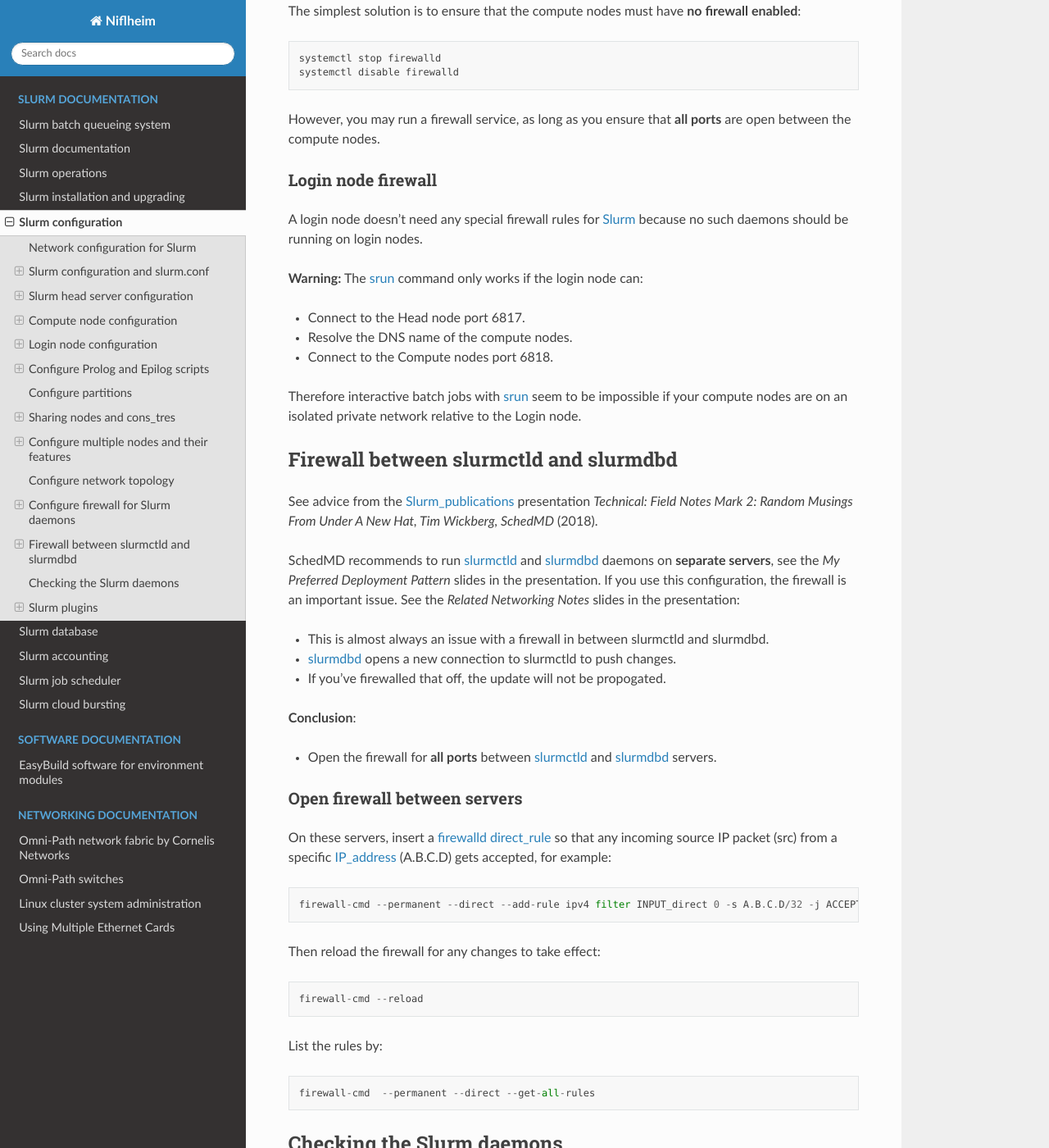
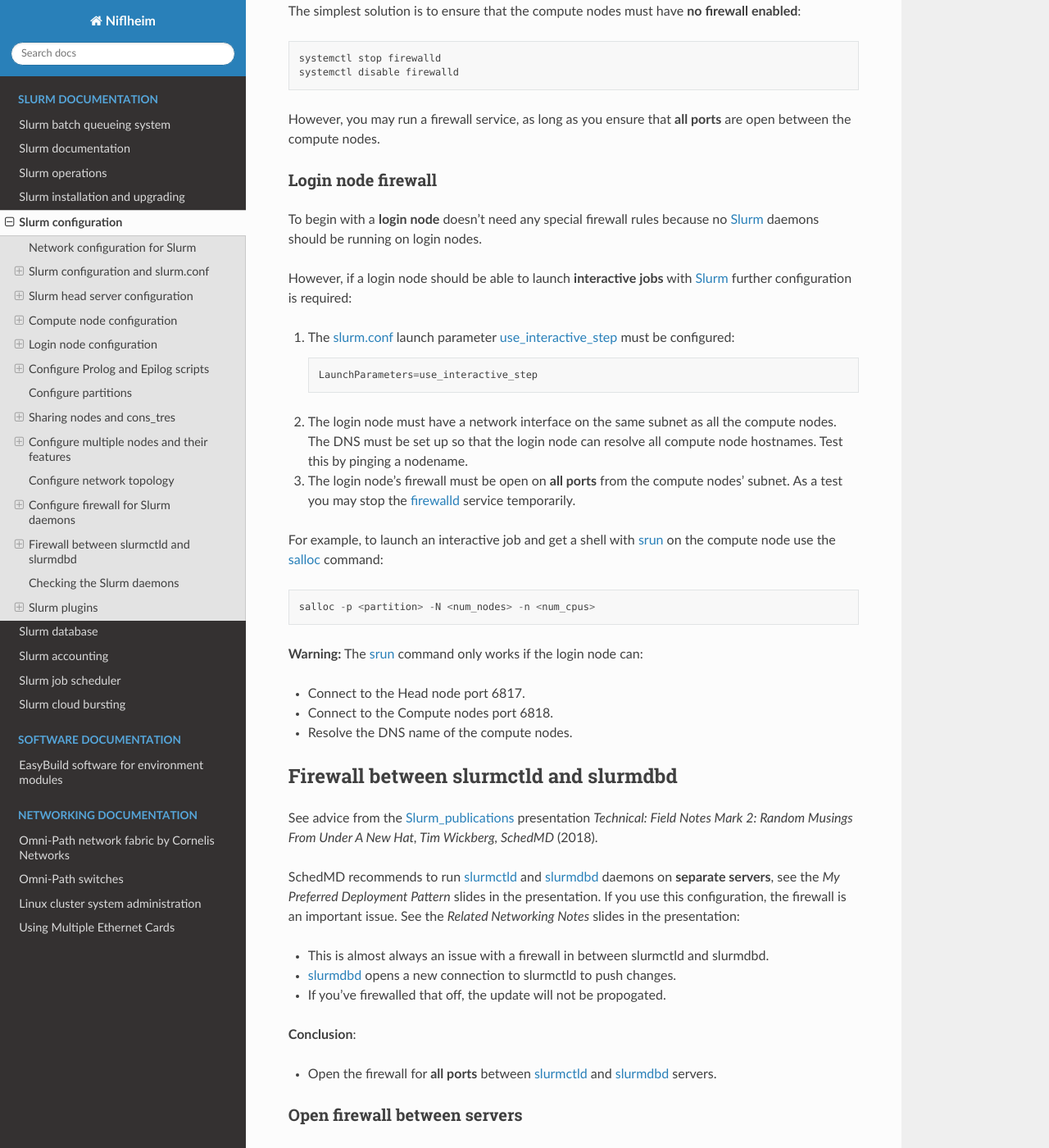
Before and after one commit to OleHolmNielsen/Niflheim_system, a Sphinx documentation site: the page built from docs/Slurm_configuration.rst, in a window 1280 px wide and 1400 px high, scrolled down 41758 px. Shown: the whole window at 82% size. Built offline with Sphinx 7.4.7 and the Read the Docs theme 3.1.0, drawn with Linux system fonts in a browser that asks for light colours.

Commit message:
Configure interactive jobs

```diff
--- a/docs/Slurm_configuration.rst
+++ b/docs/Slurm_configuration.rst
@@ -1806,16 +1806,32 @@
 Login node firewall
 -------------------
 
-A login node doesn't need any special firewall rules for Slurm_ because no such daemons should be running on login nodes.
+To begin with a **login node** doesn't need any special firewall rules because no Slurm_ daemons should be running on login nodes.
+
+However, if a login node should be able to launch **interactive jobs** with Slurm_ further configuration is required:
+
+1. The slurm.conf_ launch parameter use_interactive_step_ must be configured::
+
+     LaunchParameters=use_interactive_step
+
+2. The login node must have a network interface on the same subnet as all the compute nodes.
+   The DNS must be set up so that the login node can resolve all compute node hostnames.
+   Test this by pinging a nodename.
+
+3. The login node's firewall must be open on **all ports** from the compute nodes' subnet.
+   As a test you may stop the firewalld_ service temporarily.
+
+For example, to launch an interactive job and get a shell with srun_ on the compute node use the salloc_ command::
+
+  salloc -p <partition> -N <num_nodes> -n <num_cpus>
 
 **Warning:** The srun_ command only works if the login node can:
 
 * Connect to the Head node port 6817.
+* Connect to the Compute nodes port 6818.
 * Resolve the DNS name of the compute nodes.
-* Connect to the Compute nodes port 6818.
-
-Therefore interactive batch jobs with srun_ seem to be impossible if your compute nodes are on an isolated private network relative to the Login node.
-
+
+.. _use_interactive_step: https://slurm.schedmd.com/faq.html#prompt
 .. _srun: https://slurm.schedmd.com/srun.html
 
 .. _firewall-between-slurmctld-and-slurmdbd:
```
